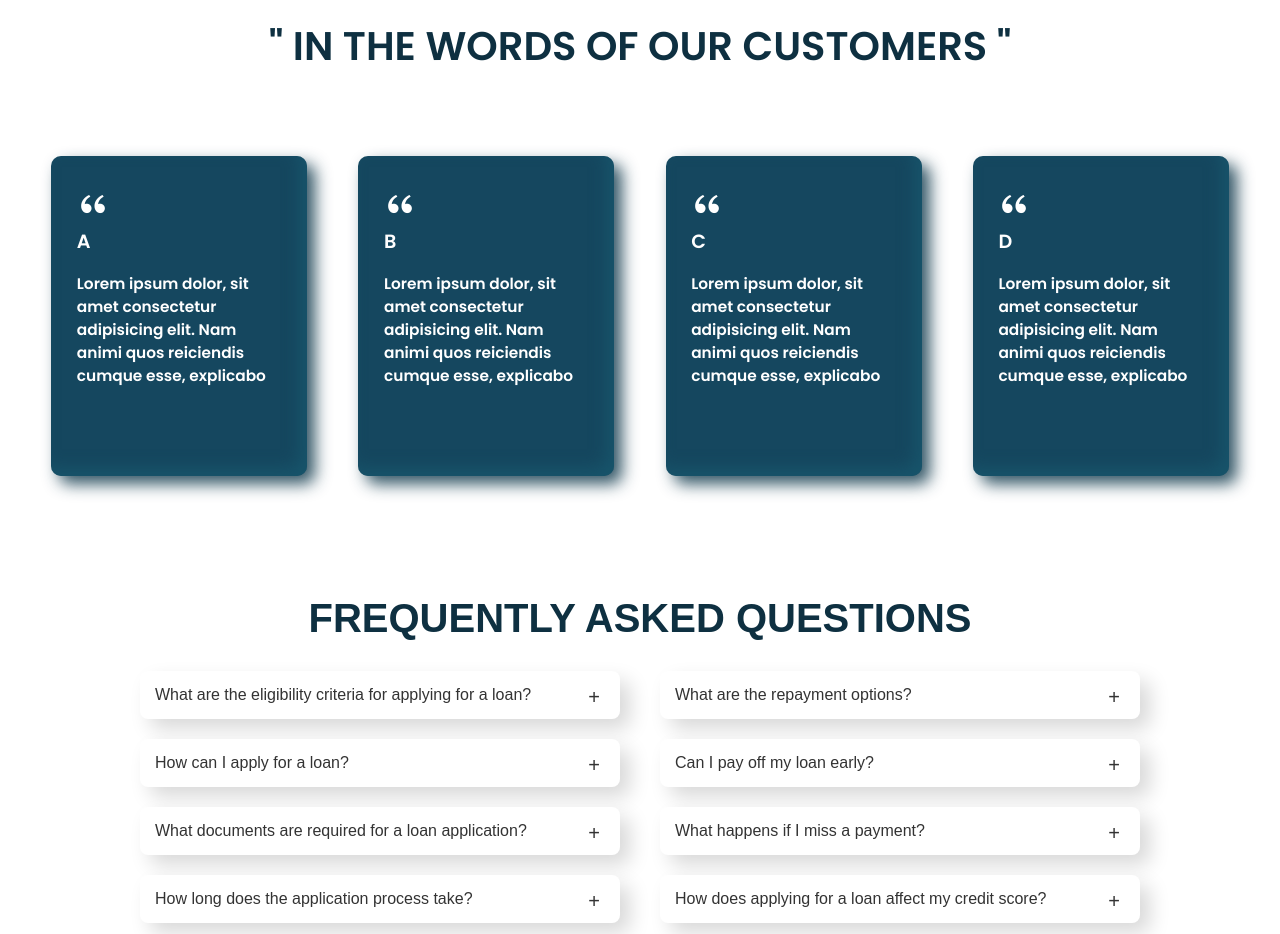
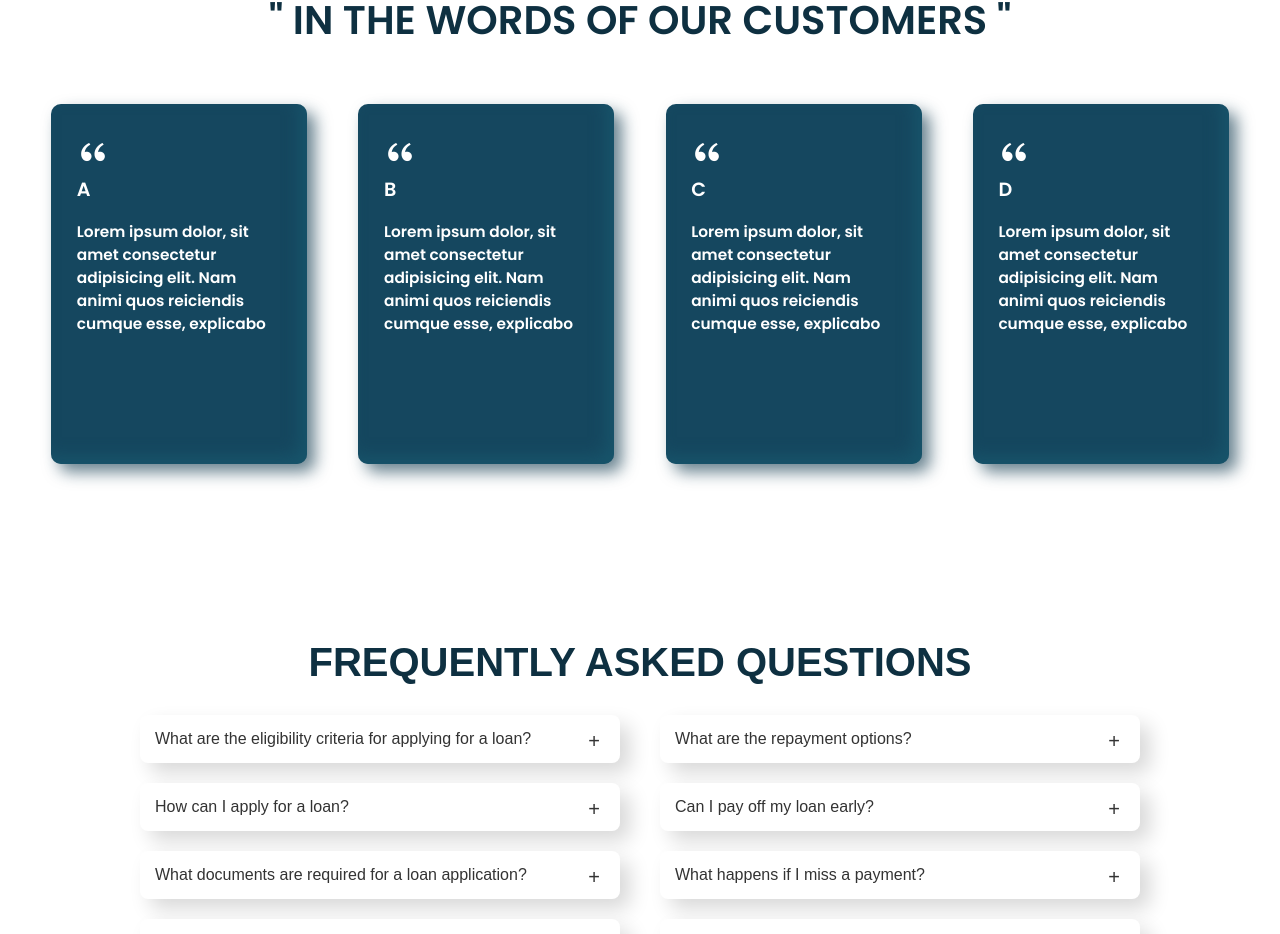
Before and after one commit to SheshNalwar/Shubham-Enterprises, a React (Vite) app: page / in a window 1280 px wide. Shown: the part 1702-2636 px from the top of the page. Built offline with nearby package versions, Linux system fonts and the light colour scheme.

Commit message:
review box changes

```diff
--- a/src/css/homepage.css
+++ b/src/css/homepage.css
@@ -148,7 +148,7 @@ section {
 }
 
 .page3 {
-    height: 100%;
+    height: 80vh;
     width: 100%;
     position: relative;
     margin-top: 12vh;
@@ -178,12 +178,12 @@ section {
     margin-top: 10vh;
 
     .reviewData {
-        height: 40vh;
+        height: 45vh;
         width: 20vw;
         padding: 4vh 2vw;
         background-color: #15475f;
         border-radius: 10px;
-        box-shadow: 8px 8px 16px #123b4edc,
+        box-shadow: 8px 8px 16px #123b4ea2,
             inset -8px -8px 16px #185b70a6;
 
         img {
@@ -211,7 +211,7 @@ section {
     margin: 0;
     font-family: sans-serif;
     color: #333;
-    margin-top: 15vh;
+    margin-top: 5vh;
 }
 
 .page4 .page4-heading {
```
